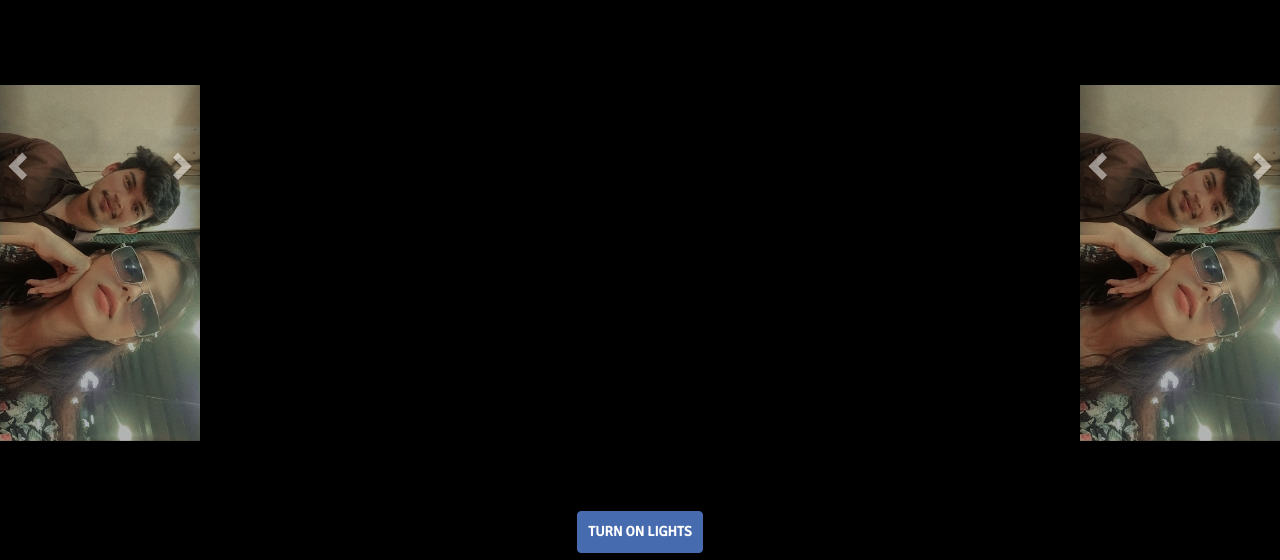
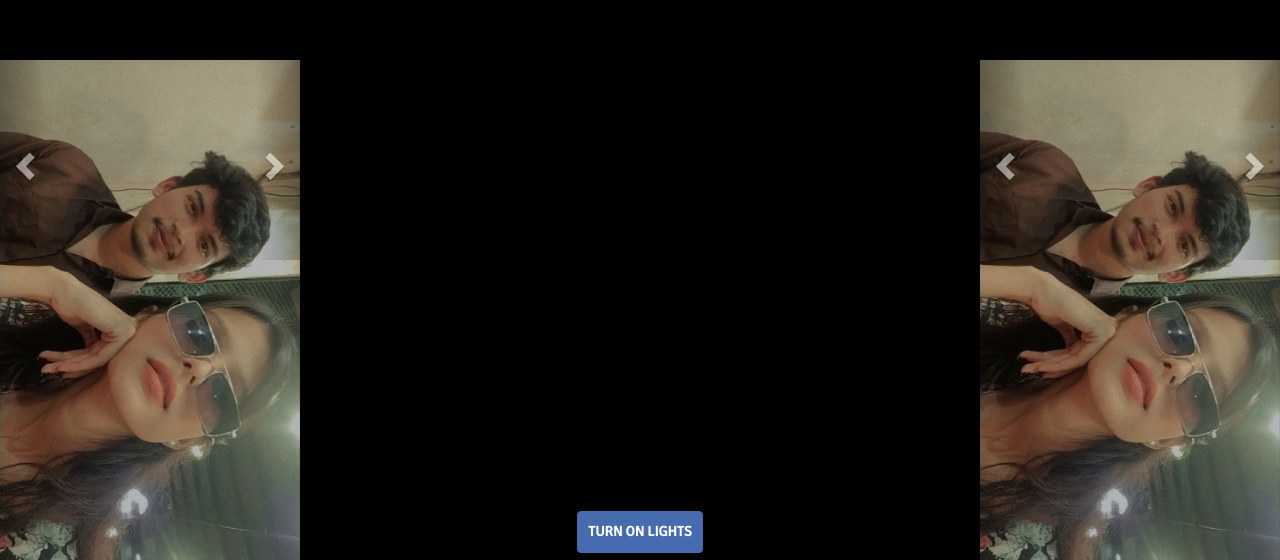
Before and after one commit to itspeace03/bdy, a website: page index.html in a window 1280 px wide. Shown: the part 240-800 px from the top of the page. Drawn offline with nearby package versions, Linux system fonts and the light colour scheme.

Commit message:
Update index.html

```diff
--- a/index.html
+++ b/index.html
@@ -31,8 +31,8 @@
         #leftCarousel, #rightCarousel {
             position: fixed;
             top: 50%;
-            width: 200px; /* Adjust width as needed */
-            height: 150px; /* Adjust height as needed */
+            width: 300px; /* Adjust width as needed */
+            height: 200px; /* Adjust height as needed */
             transform: translateY(-50%);
         }
         #leftCarousel {
```
